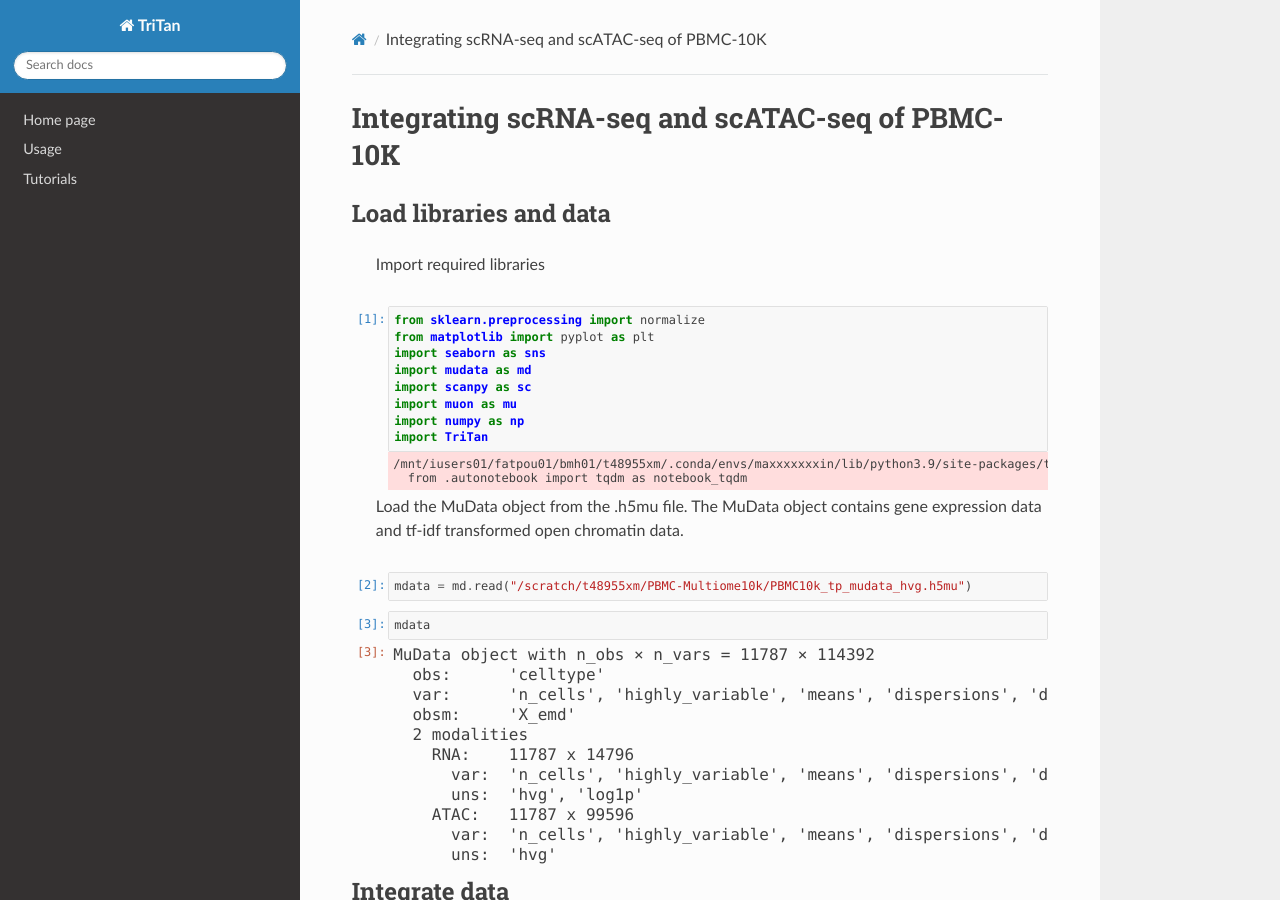
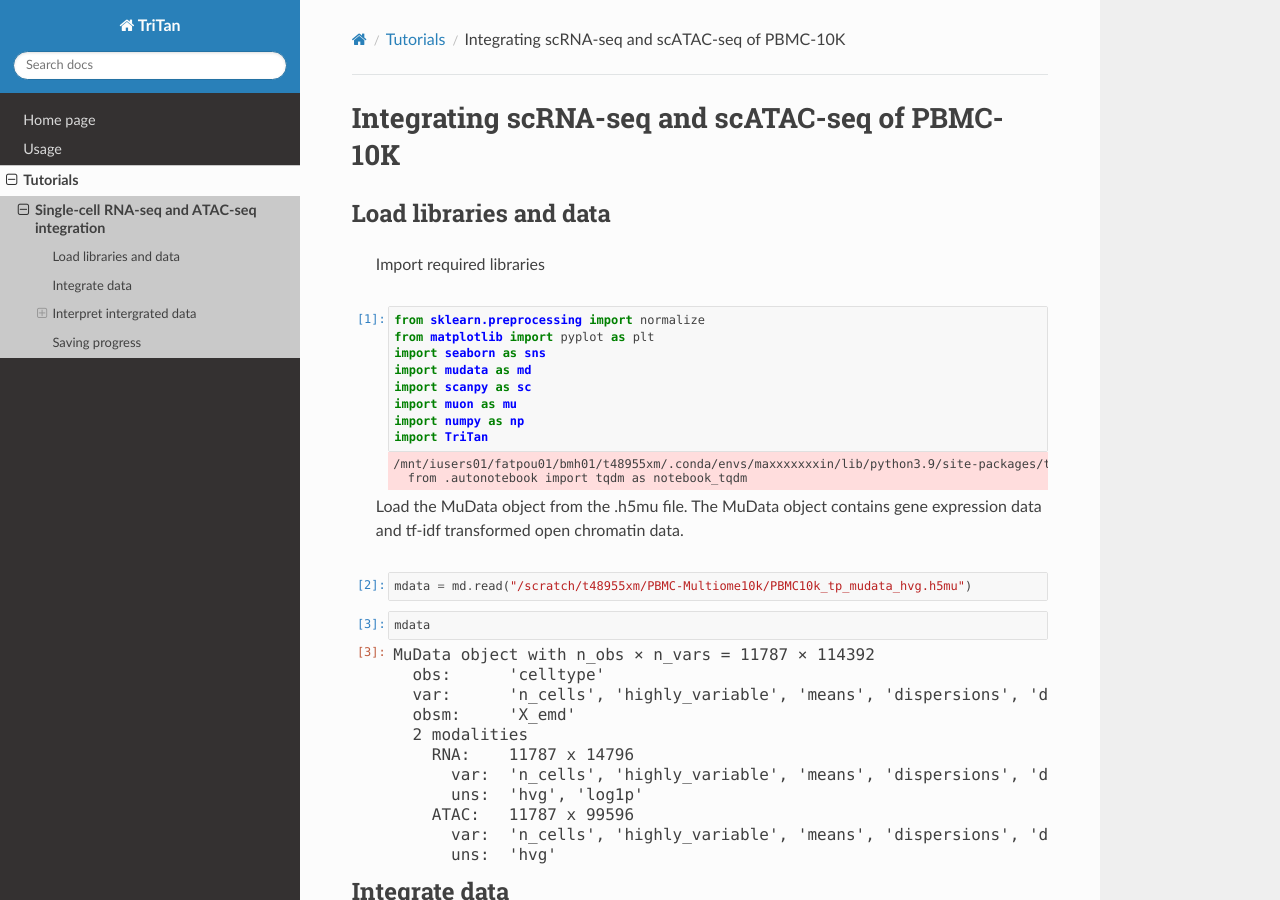
Before and after one commit to maxxxxxxxin/rtd-tutorial, a Sphinx documentation site: the page built from docs/source/notebooks/PBMC-10K.ipynb, in a window 1280 px wide and 900 px high. Built offline with Sphinx 7.4.7 and the Read the Docs theme 2.0.0, drawn with Linux system fonts in a browser that asks for light colours; pages that are not in the unit, such as notebooks, are missing from menus; some of the changed lines change nothing that is shown.

Commit message:
Update tutorials.rst

```diff
--- a/docs/source/tutorials.rst
+++ b/docs/source/tutorials.rst
@@ -2,5 +2,5 @@ Tutorials
 =========
 
 .. toctree::
-     Single-cell RNA-seq and ATAC-seq integration <notebooks/Cite_seq>
+     Single-cell RNA-seq and ATAC-seq integration <notebooks/PBMC-10K>
      Cite-seq integration
```
